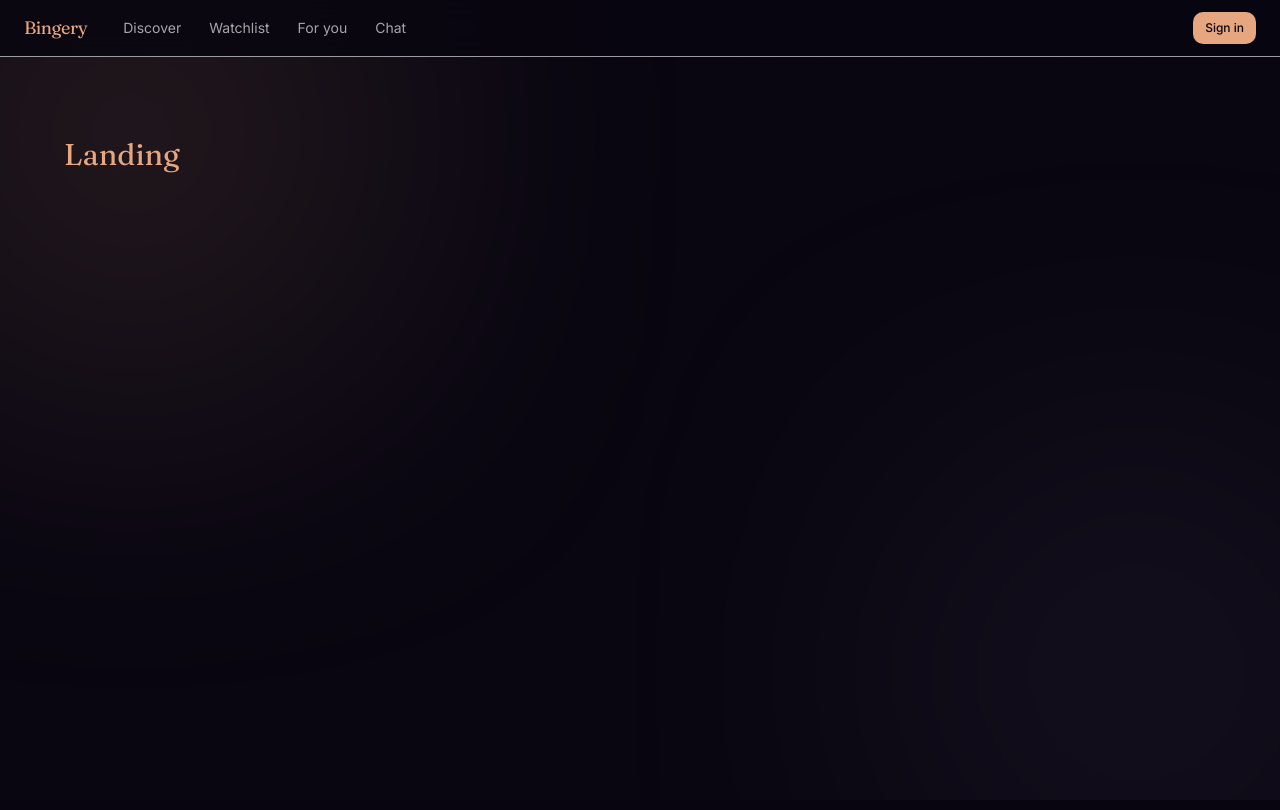
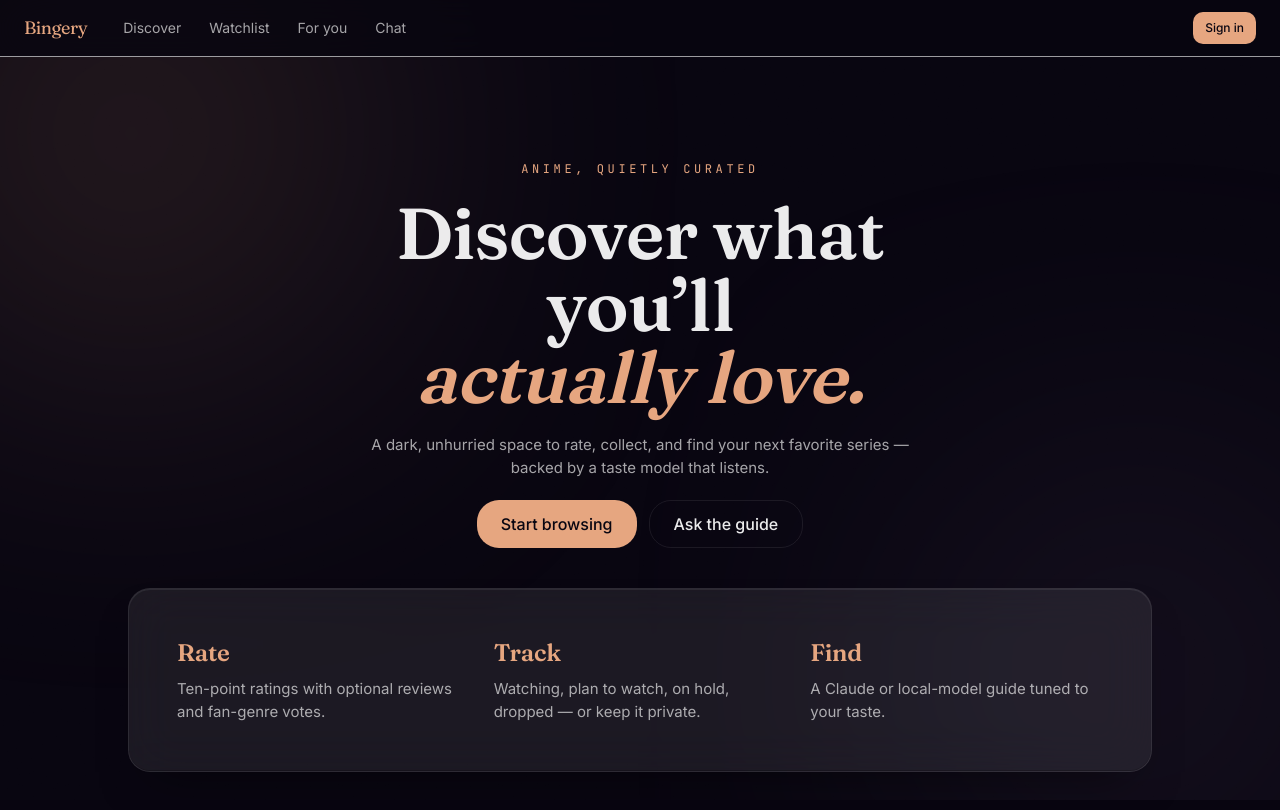
Before and after one commit to Parusann/bingery, a React (Vite) app in the folder frontend/: page / in a window 1280 px wide. Shown: the top 810 px of the page. Built offline with nearby package versions, Linux system fonts and the light colour scheme.

Commit message:
Add landing page with liquid-glass hero and CTA

```diff
--- /dev/null
+++ b/frontend/src/features/landing/LandingPage.tsx
@@ -0,0 +1,75 @@
+import { motion } from "framer-motion";
+import { Link } from "react-router-dom";
+import { LiquidGLSurface } from "@/design/LiquidGLSurface";
+import { Button } from "@/design/Button";
+import { fadeInUp, transitions } from "@/design/motion";
+
+export function LandingPage() {
+  return (
+    <section className="flex flex-col items-center text-center gap-10 py-16">
+      <motion.div
+        variants={fadeInUp}
+        initial="hidden"
+        animate="show"
+        transition={transitions.easeSlow}
+        className="flex flex-col items-center gap-5 max-w-2xl"
+      >
+        <span className="text-xs tracking-[0.3em] text-amber uppercase font-mono">
+          Anime, quietly curated
+        </span>
+        <h1 className="font-display text-6xl md:text-7xl leading-[1.02]">
+          Discover what you’ll
+          <span className="block italic text-amber">actually love.</span>
+        </h1>
+        <p className="text-text-muted max-w-xl">
+          A dark, unhurried space to rate, collect, and find your next favorite
+          series — backed by a taste model that listens.
+        </p>
+        <div className="flex gap-3">
+          <Link to="/discover">
+            <Button size="lg">Start browsing</Button>
+          </Link>
+          <Link to="/chat">
+            <Button size="lg" variant="ghost">
+              Ask the guide
+            </Button>
+          </Link>
+        </div>
+      </motion.div>
+
+      <motion.div
+        variants={fadeInUp}
+        initial="hidden"
+        animate="show"
+        transition={{ ...transitions.easeSlow, delay: 0.15 }}
+        className="w-full max-w-5xl"
+      >
+        <LiquidGLSurface className="p-8 md:p-12">
+          <div className="grid md:grid-cols-3 gap-6 text-left">
+            <Feature
+              title="Rate"
+              body="Ten-point ratings with optional reviews and fan-genre votes."
+            />
+            <Feature
+              title="Track"
+              body="Watching, plan to watch, on hold, dropped — or keep it private."
+            />
+            <Feature
+              title="Find"
+              body="A Claude or local-model guide tuned to your taste."
+            />
+          </div>
+        </LiquidGLSurface>
+      </motion.div>
+    </section>
+  );
+}
+
+function Feature({ title, body }: { title: string; body: string }) {
+  return (
+    <div>
+      <h3 className="font-display text-2xl text-amber mb-2">{title}</h3>
+      <p className="text-text-muted">{body}</p>
+    </div>
+  );
+}
--- a/frontend/src/routes.tsx
+++ b/frontend/src/routes.tsx
@@ -1,5 +1,6 @@
 import { Navigate, createBrowserRouter } from "react-router-dom";
 import AppShell from "@/layout/AppShell";
+import { LandingPage } from "@/features/landing/LandingPage";
 
 const Placeholder = ({ name }: { name: string }) => (
   <div className="p-10 font-display text-3xl text-amber">{name}</div>
@@ -10,7 +11,7 @@ export const router = createBrowserRouter([
     path: "/",
     element: <AppShell />,
     children: [
-      { index: true, element: <Placeholder name="Landing" /> },
+      { index: true, element: <LandingPage /> },
       { path: "discover", element: <Placeholder name="Discover" /> },
       { path: "anime/:id", element: <Placeholder name="Anime detail" /> },
       { path: "watchlist", element: <Placeholder name="Watchlist" /> },
```
